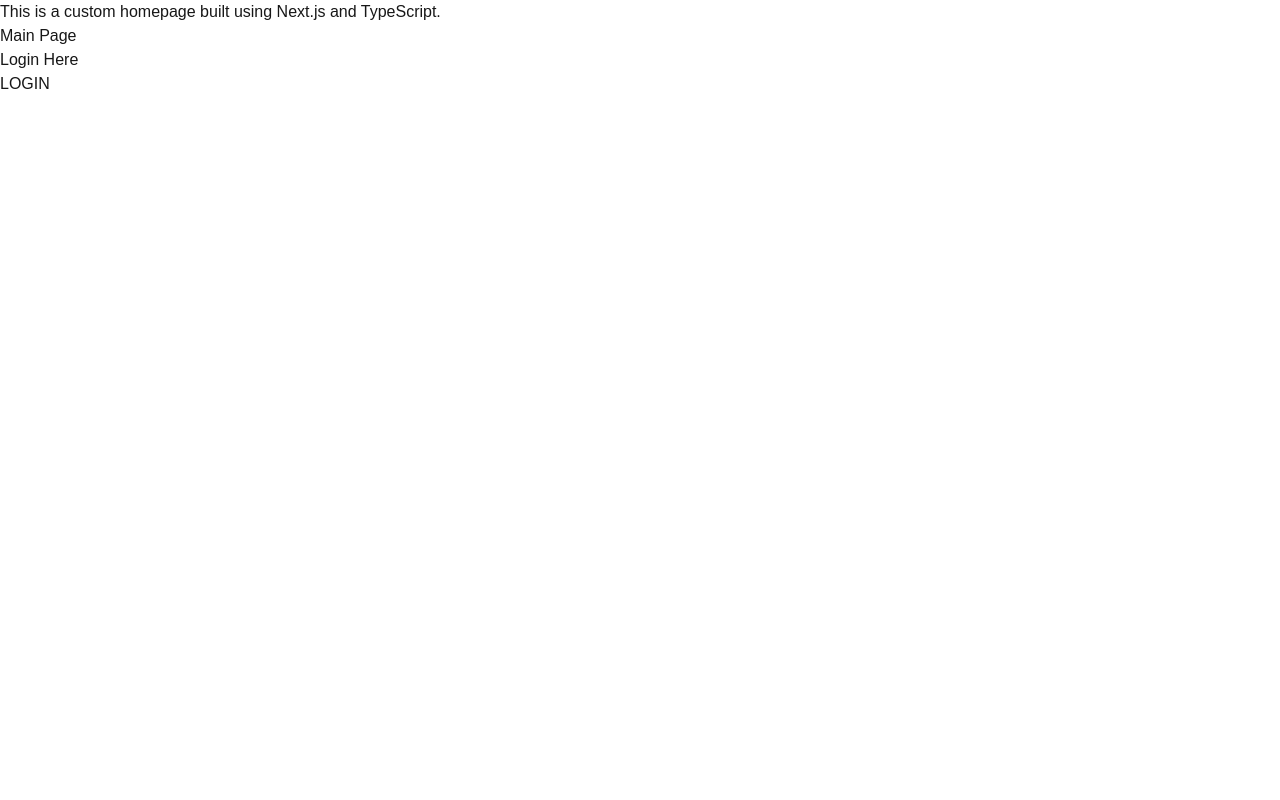
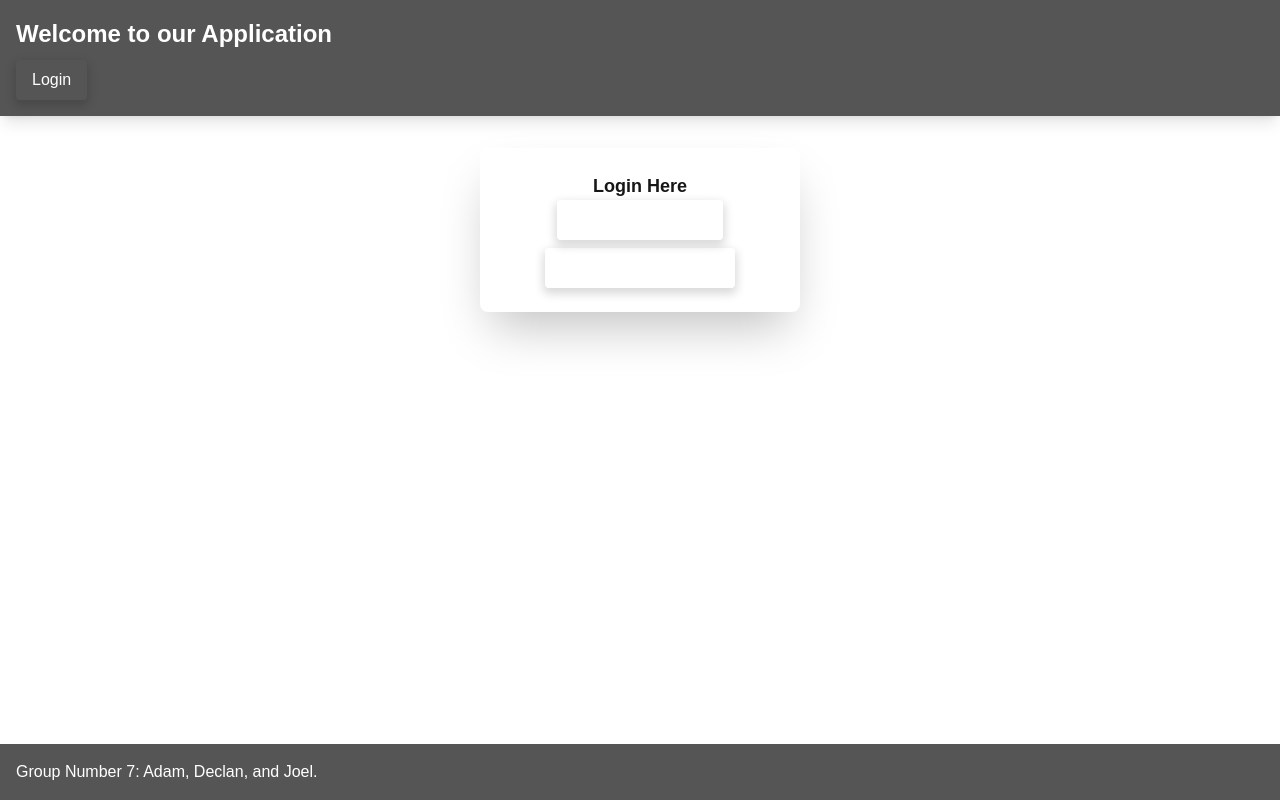
Before and after one commit to ppw0021/CISE-1b, a Next.js app in the folder frontend/: page / in a window 1280 px wide. Built offline with nearby package versions, Linux system fonts and the light colour scheme.

Commit message:
Created a simple UI
I created a simple UI with navigation between 3 primary endpoints, Customer page, admin page and login page.

```diff
--- /dev/null
+++ b/frontend/src/app/admin/page.tsx
@@ -0,0 +1,17 @@
+import Link from 'next/link';
+export default function AdminPage() {
+    return (
+      <div className="flex items-center justify-center">
+      <div className="bg-white shadow-2xl rounded-lg p-6 w-80 text-center">
+        <h1 className="text-lg font-bold">Logged in, welcome to the admin page.</h1>
+        <Link href="/main">
+        </Link>
+        <Link href="/">
+          <button>
+            Return
+          </button>
+        </Link>
+      </div>
+    </div>
+    );
+  }
--- /dev/null
+++ b/frontend/src/app/customer/page.tsx
@@ -0,0 +1,17 @@
+import Link from 'next/link';
+export default function CustomerPage() {
+    return (
+      <div className="flex items-center justify-center">
+      <div className="bg-white shadow-2xl rounded-lg p-6 w-80 text-center">
+        <h1 className="text-lg font-bold">Logged in, welcome to the client page.</h1>
+        <Link href="/main">
+        </Link>
+        <Link href="/">
+          <button>
+            Return
+          </button>
+        </Link>
+      </div>
+    </div>
+    );
+  }
--- a/frontend/src/app/globals.css
+++ b/frontend/src/app/globals.css
@@ -5,12 +5,18 @@
 :root {
   --background: #ffffff;
   --foreground: #171717;
+  --header: #555555;
+  --footer: #555555;
 }
 
 @media (prefers-color-scheme: dark) {
   :root {
-    --background: #0a0a0a;
-    --foreground: #ededed;
+    --background: #F0F4F8; /* Light gray-blue */
+    --foreground: #000000; /* White */
+    --header: #2B6CB0; /* Medium blue */
+    --footer: #2B6CB0; /* Medium blue */
+    --button: #004b81; /* Light blue */
+    --hover: #4299E1; /* Darker blue */
   }
 }
 
@@ -20,6 +26,42 @@ body {
   font-family: Arial, Helvetica, sans-serif;
 }
 
+h1 {
+  font-size: 1.5rem;
+  font-weight: bold;
+}
+
+button {
+  /*
+   className="mt-4 px-4 py-2 bg-blue-500 text-white rounded hover:bg-blue-600 transition"
+   */
+   padding: 0.5rem 1rem;
+   background-color: var(--button);
+   color: var(--background);
+   border-radius: 0.25rem;
+   transition: background-color 0.3s ease;
+   box-shadow: 0px 4px 10px 2px rgba(0, 0, 0, 0.15);
+}
+
+button:hover {
+  background-color: var(--hover);
+}
+
+header {
+  background-color: var(--header);
+  color: var(--background); /*text colour*/
+  margin-bottom: 1rem; /*space below header outside header*/
+  padding: 1rem;
+}
+
+footer {
+  background-color: var(--footer);
+  color: var(--background); /*text colour*/
+  margin-top: 1rem; /*space above footer outside footer*/
+  padding: 1rem;
+}
+
+
 @layer utilities {
   .text-balance {
     text-wrap: balance;
--- a/frontend/src/app/layout.tsx
+++ b/frontend/src/app/layout.tsx
@@ -14,14 +14,22 @@ export default function RootLayout({
 }>) {
   return (
     <html lang="en">
-      <body>
-        <header>
-        <p>This is a custom homepage built using Next.js and TypeScript.</p>
-      <Link href="/">
-        <button>Main Page</button>
-      </Link>
+      <title>Group 7</title>
+      <body className="flex flex-col min-h-screen"> {/* Set body to be a flex container */}
+        <header className="shadow-lg">
+          <h1 className="mb-2">Welcome to our Application</h1>
+          <nav>
+            <Link href="/">
+              <button aria-label="Login" className="mr-2"> {/* Right margin for space */}
+                Login
+              </button>
+            </Link>
+          </nav>
         </header>
-        <main>{children}</main>
+        <main className="flex-grow p-4">{children}</main> {/* Make main grow to fill space */}
+        <footer className="shadow-lg">
+          <p>Group Number 7: Adam, Declan, and Joel.</p>
+        </footer>
       </body>
     </html>
   );
--- a/frontend/src/app/main/page.tsx
+++ /dev/null
@@ -1,8 +0,0 @@
-export default function MainPage() {
-    return (
-      <div>
-        <h1>Logged In</h1>
-        <p>This is the main page content.</p>
-      </div>
-    );
-  }
--- a/frontend/src/app/page.tsx
+++ b/frontend/src/app/page.tsx
@@ -1,14 +1,20 @@
 import Link from 'next/link';
 export default function Home() {
   return (
-    <div>
-      <div>
-        <p></p>
+    <div className="flex items-center justify-center">
+      <div className="bg-white shadow-2xl rounded-lg p-6 w-80 text-center">
+        <h1 className="text-lg font-bold">Login Here</h1>
+        <Link href="/customer">
+          <button className="mb-2">
+            Login as Customer
+          </button>
+        </Link>
+        <Link href="/admin">
+          <button>
+            Login as Administrator
+          </button>
+        </Link>
       </div>
-      <h1>Login Here</h1>
-      <Link href="/main">
-        <button>LOGIN</button>
-      </Link>
     </div>
   );
 }
```
